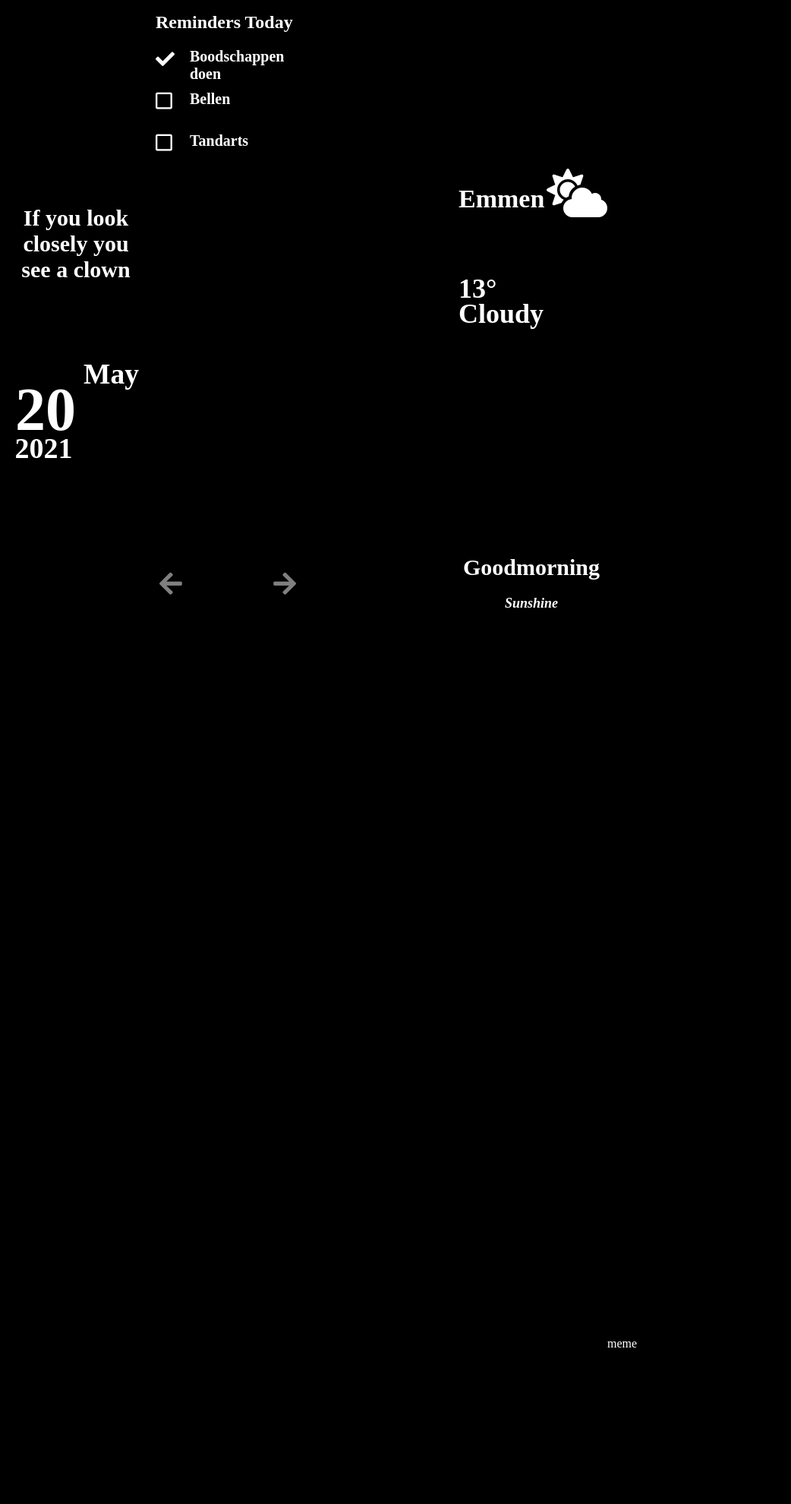
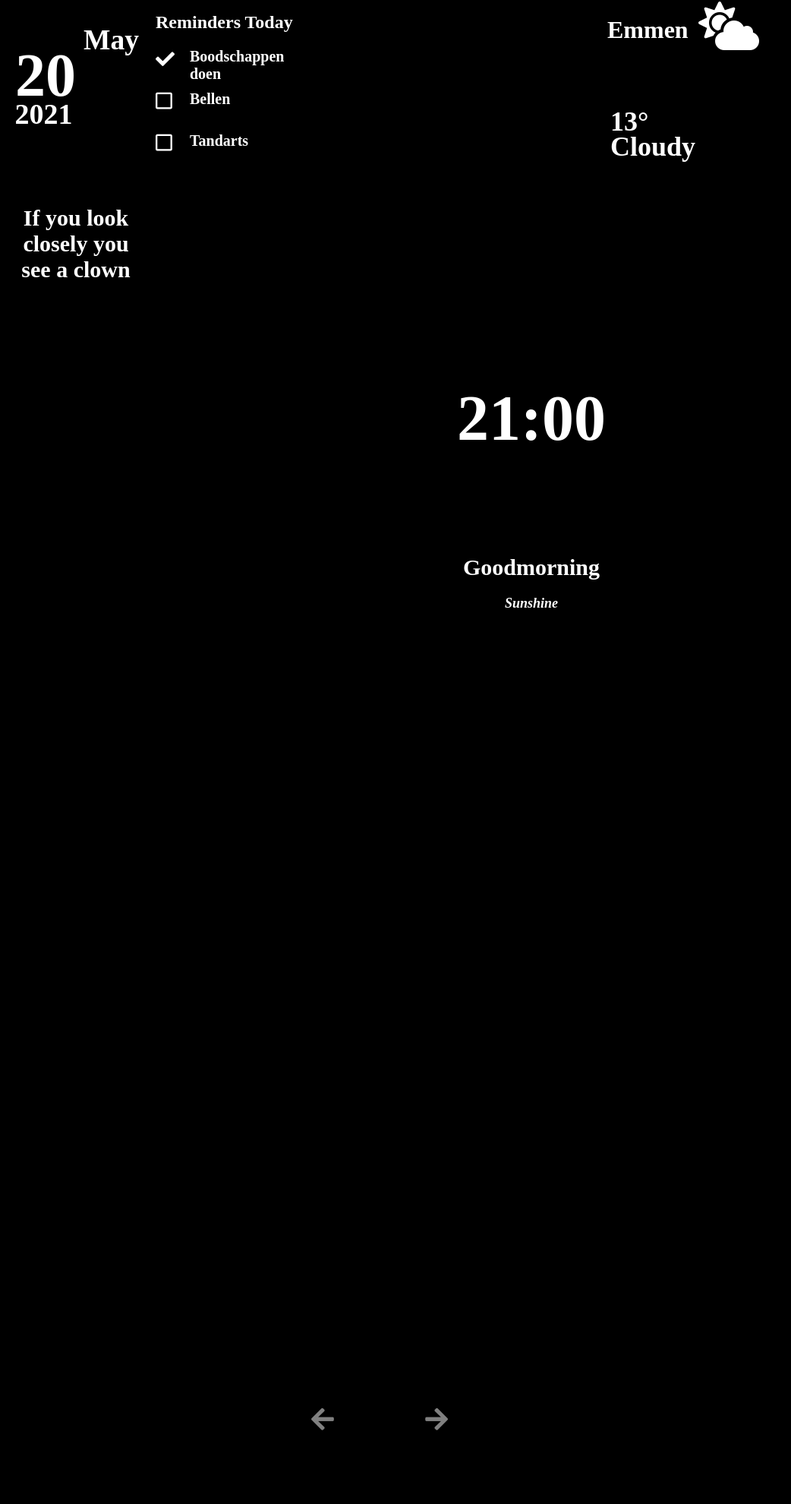
Before and after one commit to NHLstenden-emmen/eclipse-spiegel-software, a PHP site: page / in a window 1280 px wide. Shown: the whole page at 76% size, without its empty margins (0-1042 px from the left). Run offline with PHP 8.4, Linux system fonts and the light colour scheme; some libraries are stand-ins or nearby versions.

Commit message:
time widget gemaakt + weer gepuzzeld met api displayen

```diff
--- a/main.css
+++ b/main.css
@@ -24,14 +24,14 @@ body{
 }
 
 .gridlayout .news {
-	grid-area: zeventien;
+	grid-area: drieënveertig ;
 }
 .gridlayout .meme {
 	grid-area: vijfenveertig;
 }
 
 .gridlayout .Calender {
-	grid-area: elf;
+	grid-area: één;
 }
 
 .gridlayout .Reminder {
@@ -47,5 +47,9 @@ body{
 }
 
 .gridlayout .Weather {
-	grid-area: negen;
+	grid-area: vijf;
 }
+
+.gridlayout .Time {
+	grid-area: veertien;
+}
--- a/widgets/JsonData/WeatherTest.js
+++ b/widgets/JsonData/WeatherTest.js
@@ -10,3 +10,19 @@ request.onload = ()=>{
         console.log('error ${request.status}')
        }
 }
+function loadJSON(){
+  fetch('http://eclipse.serverict.nl/api/widget')
+  .then(function(response){
+    return response.json();
+  })
+  .then(function(data){
+    let html = '';
+    data.forEach(function(weather){
+        html += `
+          <li>${weather.temp} ${weather.discription} ${weather.city}
+          </li>
+        `;
+    });
+    document.getElementById('result').innerHTML = html;
+  })
+}
--- /dev/null
+++ b/widgets/css/Time.css
@@ -0,0 +1,7 @@
+.Time .container{
+    display: flex;
+    justify-content: center;
+    height: 100%;
+    font-size: 42px;
+    align-items: center;
+}
--- a/widgets/css/Weather.css
+++ b/widgets/css/Weather.css
@@ -10,7 +10,7 @@
     grid-template-columns: 120px 80px;
 }
 
-.gridlayout .LC{
+.gridlayout .result{
     grid-area: Location;
     font-size: 17px;
     text-align: left;
--- /dev/null
+++ b/widgets/design/Time.html
@@ -0,0 +1,3 @@
+<div class="container">
+    <h1> 21:00 </h1>
+</div>
--- a/widgets/design/Weather.html
+++ b/widgets/design/Weather.html
@@ -1,7 +1,7 @@
-
     <div class="WeatherWid">
-        <div class="LC"> <h1>Emmen</h1></div>
+        <div id="result"> <h1>Emmen</h1> </div>
             <div class="PC"> <i class="fas fa-cloud-sun"></i> </div>
                 <div class="CC"> <h1 class="CC-text"> 13° </h1> <h1 class="WH"> <span id="discription"> </span> Cloudy </h1> </div>
+                <div id="result"></div>
     </div>
     <script src="widgets/JsonData/WeatherTest.js"></script>
--- a/widgets/design/meme.html
+++ /dev/null
@@ -1 +0,0 @@
-meme
```
